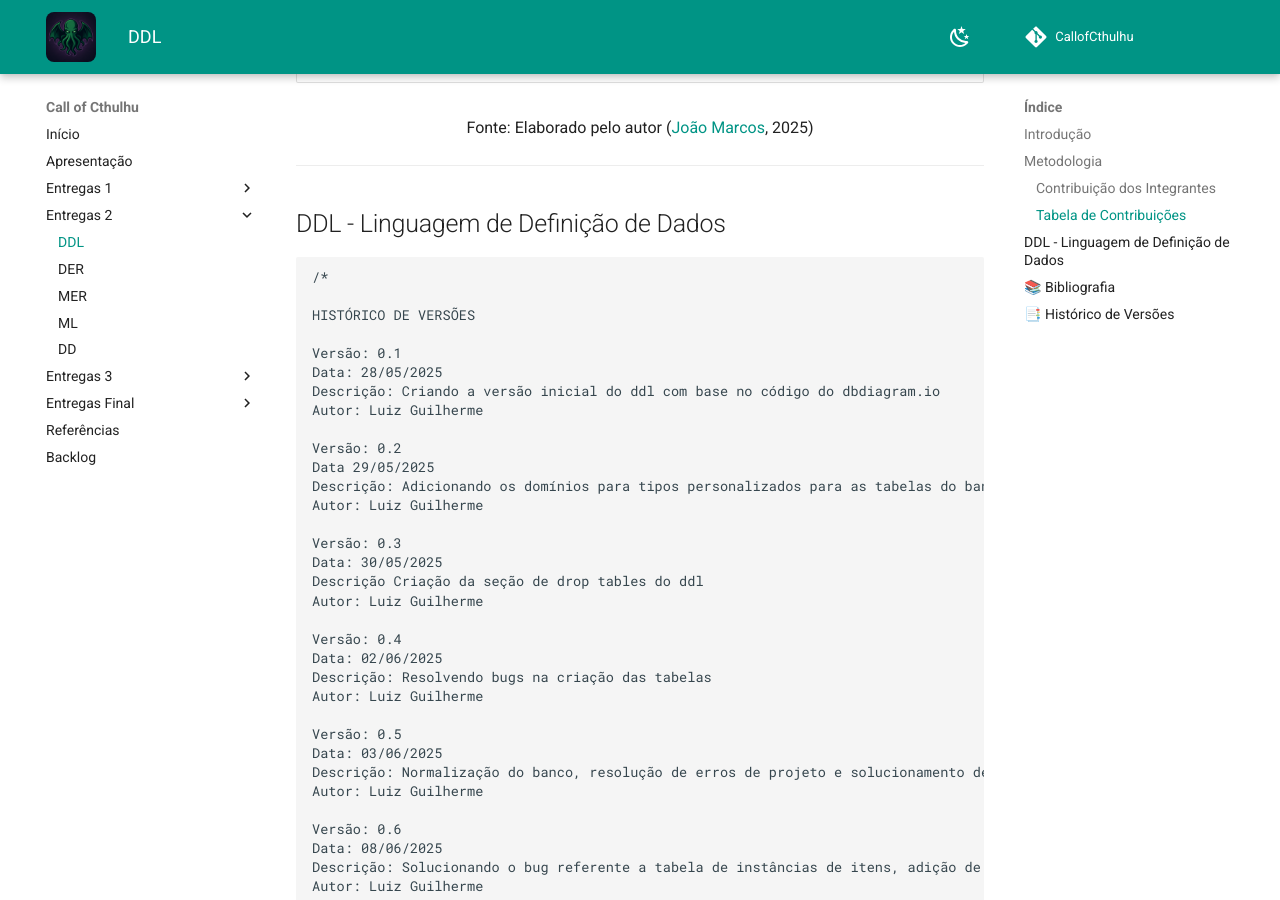
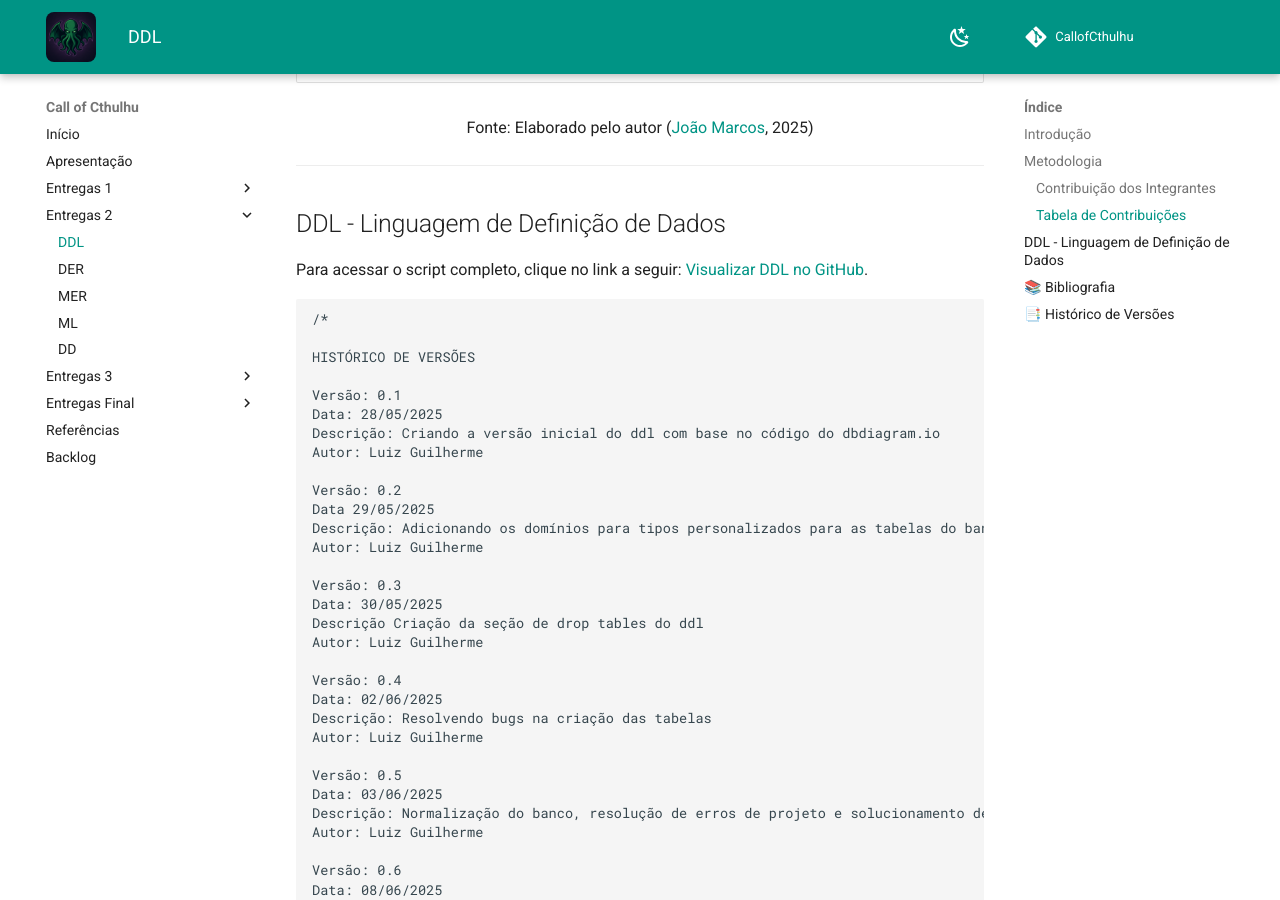
Before and after one commit to SBD1/2025.1-CallOfCthulhu, an MkDocs documentation site: the page built from docs/entregas/segunda/DDL.md, in a window 1280 px wide and 900 px high, scrolled down 2181 px. Built offline with MkDocs 1.6.1 and Material for MkDocs 9.7.7, drawn with Linux system fonts in a browser that asks for light colours; comment, search, counter and statistics services are not loaded; some of the changed text lies outside the part shown.

Commit message:
docs: Ajustes finais no documento do ddl

````diff
--- a/docs/entregas/segunda/DDL.md
+++ b/docs/entregas/segunda/DDL.md
@@ -54,6 +54,7 @@ Todos integrates do grupo participou da elaboração do DDL
 ----
 
 ## DDL - Linguagem de Definição de Dados
+Para acessar o script completo, clique no link a seguir: [Visualizar DDL no GitHub](https://github.com/SBD1/2025.1-CallOfCthulhu/blob/main/docs/entregas/segunda/ddl.sql).
 
 ```
 /*
@@ -1764,3 +1765,4 @@ ADD CONSTRAINT fk_tipos_personagem_npc
 | Versão | Descrição            | Autor(es)                                      | Data de Produção | Revisor(es)                                    | Data de Revisão |
 | :----: | -------------------- | ---------------------------------------------- | :--------------: | ---------------------------------------------- | :-------------: |
 | `1.0`  | Criação do documento | [João Marcos](https://github.com/JJOAOMARCOSS) |     16/06/25     | [João Marcos](https://github.com/JJOAOMARCOSS) |    16/06/25     |
+| `1.1`  | Arrumando o documento e coloando o ddl | [João Marcos](https://github.com/JJOAOMARCOSS) |     16/06/25     | [João Marcos](https://github.com/JJOAOMARCOSS) |    16/06/25     |
````
